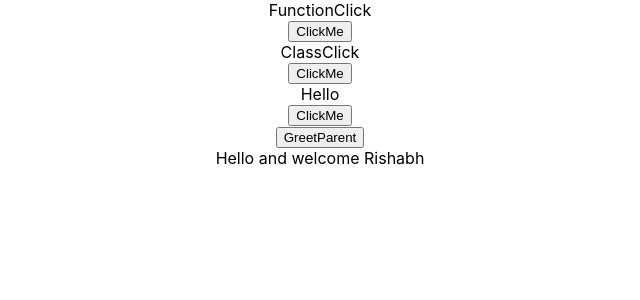
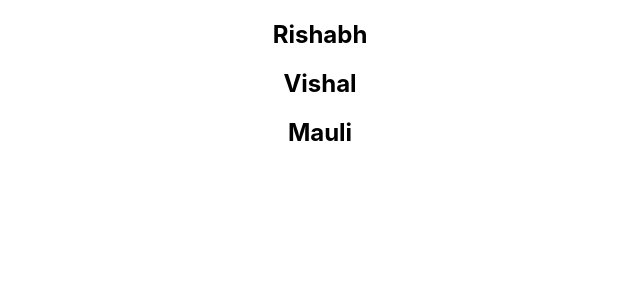
Before and after one commit to rishabhjaiswal155/React, a React (Create React App) app: page / in a window 1280 px wide. Shown: the top 300 px of the page, without its empty margins (320-960 px from the left). Built offline with nearby package versions, Linux system fonts and the light colour scheme.

Commit message:
List Rendering using map()

```diff
--- a/src/App.js
+++ b/src/App.js
@@ -14,6 +14,7 @@
 import EventBind from './components/EventBind';
 import ParentComponent from './components/ParentComponent';
 import ConditionalRendering from './components/ConditionalRendering';
+import ListRendering from './components/ListRendering';
 function App() {
   return (
     <div className="App">
@@ -47,11 +48,12 @@
         <p>(This is Children props)</p>
         <button>smash</button>
       </Jigri1> */}
-      <FunctionClick/>
+      {/* <FunctionClick/>
       <ClassClick/>
       <EventBind/>
-      <ParentComponent/>
-      <ConditionalRendering/>
+      <ParentComponent/> */}
+      {/* <ConditionalRendering/> */}
+      <ListRendering/>
       </div>
   );
 }
--- /dev/null
+++ b/src/components/ListRendering.js
@@ -0,0 +1,15 @@
+import React from 'react'
+
+function ListRendering() {
+    const names=['Rishabh','Vishal','Mauli']
+    const namesList=names.map(name => <h2>{name}</h2>)
+  return (
+    <div>{namesList}
+        {/* {
+        names.map(name => <h2>{name}</h2>)
+        }  */}
+    </div>
+  )
+}
+
+export default ListRendering
```
